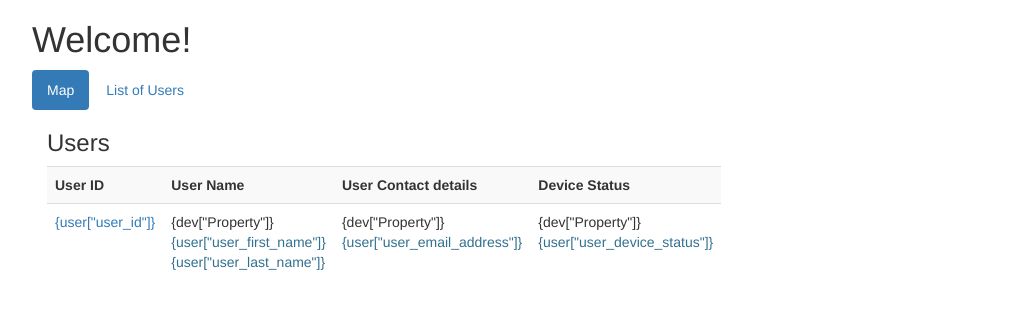
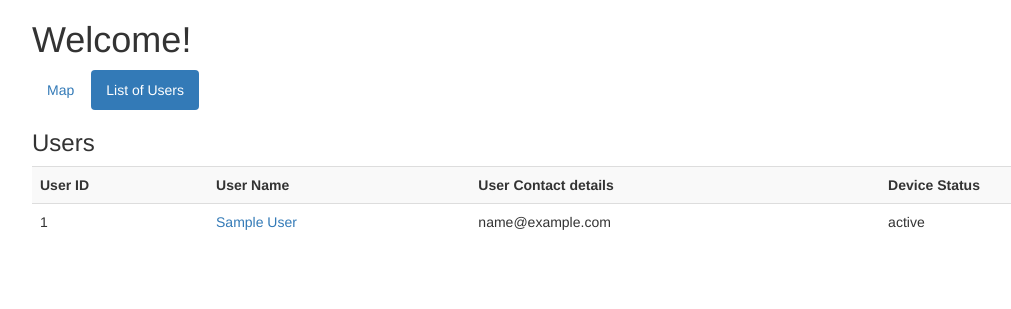
Before and after one commit to uob-spe-1617-namenotfound/IOTPlatform, a Flask app: template website/templates/admin.html in a window 1280 px wide. Shown: the top 309 px of the page, without its empty margins (38-1049 px from the left). Run offline with Flask 2, Linux system fonts and the light colour scheme; the template is opened without the code that fills it: most values are stand-ins (such as "Sample title", 1, 10 or a date in 2020); some libraries are stand-ins or nearby versions.

Commit message:
Added maps

```diff
--- a/website/templates/admin.html
+++ b/website/templates/admin.html
@@ -3,14 +3,10 @@
     <h1>Welcome!</h1>
 
     <ul class="nav nav-pills">
-        <li role="presentation" class="active"><a href="#">Map</a></li>
-
-
-        <li role="presentation"><a href="#">List of Users</a></li>
+        <li role="presentation"><a href="{{ url_for('.admin_map') }}">Map</a></li>
+        <li role="presentation" class="active"><a href="#">List of Users</a></li>
     </ul>
     {% if users %}
-        {% for user in users %}
-            <div class="col-md-6">
         <h3>Users</h3>
         <table class="table table-striped">
             <tr>
@@ -19,22 +15,23 @@
                 <th>User Contact details</th>
                 <th>Device Status</th>
             </tr>
+            {% for user in users %}
                 <tr>
-                        <td><a href="{{ url_for('.index') }}">{user["user_id"]}</a></td>
                     <td>
-                            {dev["Property"]} <span
-                                class="text-info">{user["user_first_name"]} {user["user_last_name"]}</span>
+                        {{user["user_id"]}}
                     </td>
                     <td>
-                            {dev["Property"]} <span class="text-info">{user["user_email_address"]}</span>
+                        <a href="{{ url_for('.index') }}">{{user["user_first_name"]}} {{user["user_last_name"]}}</a>
                     </td>
                     <td>
-                            {dev["Property"]} <span class="text-info">{user["user_device_status"]}</span>
+                        {{user["user_email_address"]}}
+                    </td>
+                    <td>
+                        {{user["user_device_status"]}}
                     </td>
                 </tr>
+            {% endfor %}
         </table>
-            </div>
-        {% endfor %}
     {% else %}
     {% endif %}
 {% endblock %}
--- a/website/views/__init__.py
+++ b/website/views/__init__.py
@@ -73,4 +73,8 @@ def admin():
 
 @app.route('/admin_map')
 def admin_map():
-    return render_template("admin_maps.html")
+    house1 = {'lat' : -20.000, 'lng': -179.000}
+    house2 = {'lat' : -50.000, 'lng': 45.000}
+    house3 = {'lat' :  10.000, 'lng': 120.000}
+    house_location = [house1, house2, house3]
+    return render_template("admin_maps.html", house_location = house_location)
```
Also changed, not shown: website/templates/admin_maps.html (+11 -6 lines). Lines whose indentation alone changed are shown as unchanged.
